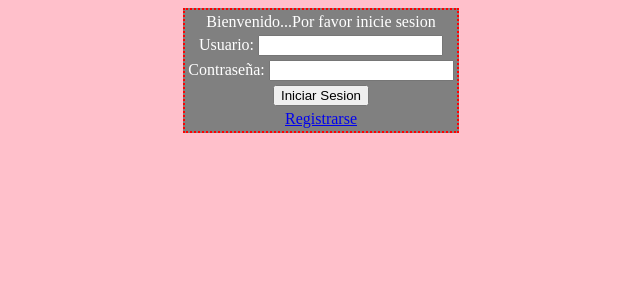
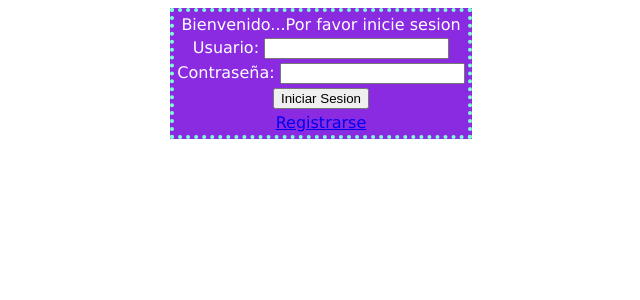
Before and after one commit to Diheloz/Crud_con_session, a PHP site: page /modelo/login.php in a window 1280 px wide. Shown: the top 300 px of the page, without its empty margins (319-959 px from the left). Run offline with PHP 8.4, Linux system fonts and the light colour scheme.

Commit message:
agregado css y carpeta imagenes

```diff
--- /dev/null
+++ b/estilos.css
@@ -0,0 +1,11 @@
+table{
+    margin: auto;
+    border: 4px dotted aquamarine;
+    background-color:blueviolet;
+    text-align: center;
+    color: white;
+    font-family:Verdana, Geneva, Tahoma, sans-serif;
+}
+body{
+    background-image: url ("../imagenes/fondo_login.jpg");
+}
--- a/modelo/login.php
+++ b/modelo/login.php
@@ -56,21 +56,8 @@
 <head>
 	<meta charset="utf-8">
 	<title></title>
+	<link rel="stylesheet" type="text/css" href="../estilos.css" />
 
-	<style type="text/css">
-
-	table{
-		margin: auto;
-		border: 2px dotted red;
-		background-color: gray;
-		text-align: center;
-		color: white;
-	}
-	body{
-		background-color: pink;
-	}
-
-	</style>
 </head>
 <body>
 	<form method="post">
```
Also changed, not shown: imagenes/fondo_login.jpg (added).
